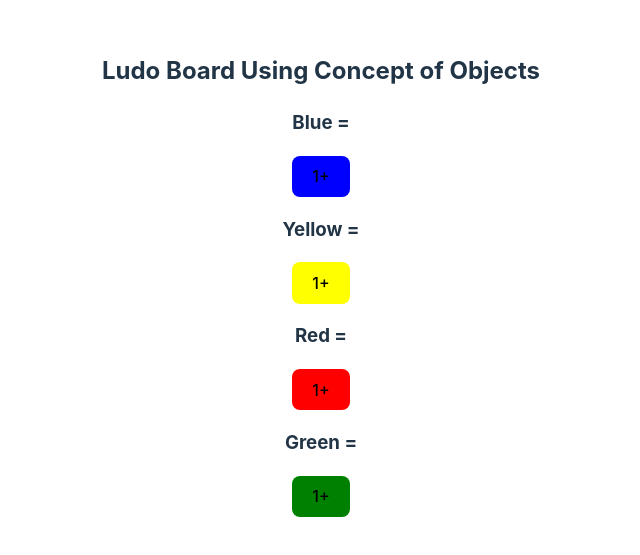
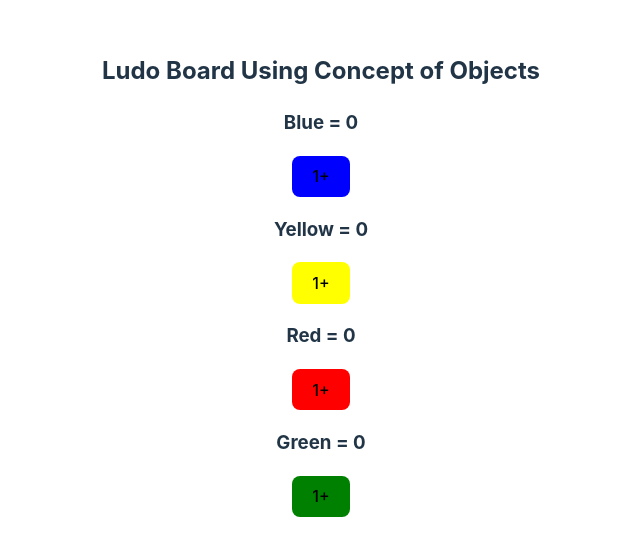
Before and after one commit to dhuruv0003/React-Basics-3, a React (Vite) app: page / in a window 1280 px wide. Shown: the part 125-680 px from the top of the page, without its empty margins (319-959 px from the left). Built offline with nearby package versions, Linux system fonts and the light colour scheme.

Commit message:
"new commit"

```diff
--- a/src/LudoBoard2.jsx
+++ b/src/LudoBoard2.jsx
@@ -1,16 +1,46 @@
 // Ludo Board using objects
+import { useState } from "react"
 
 export default function Ludoboard2() {
+
+    let ob = {
+        blue: 0,
+        yellow: 0,
+        red: 0,
+        green: 0
+    }
+    let [moves, setMoves] = useState(ob)
+
+      // now initially moves <= ob i.e ob is copied to moves
+
+
+    let handleblue=()=>{
+        setMoves((bluemove)=>{
+            bluemove:moves.blue+1;
+        })
+    }
+    // Expectations:=>  Above (bluemoves) should refer to object in moves and update their value i.e moves.blue by 1
+    // But in reality Nothing happens. Because in JS when we update any value in an object then only value changes. But there is no change in address of object.
+    // We know that useState() works or re-renders only if there is change in object.
+    //Now to do so when there is a change in value of object, we will copy it into another object by using ...operator is spread operator.
+
+
+
+
     return (
         <div>
             <h2>Ludo Board Using Concept of Objects</h2>
-            <h3>Blue = </h3>
-            <button style={{ backgroundColor: "blue" }}>1+</button>
-            <h3>Yellow = </h3>
+
+            <h3>Blue = {moves.blue}</h3>
+            <button onClick={handleblue} style={{ backgroundColor: "blue" }}> 1+ </button>
+
+            <h3>Yellow = {moves.yellow}</h3>
             <button style={{ backgroundColor: "yellow", color: "black" }}>1+</button>
-            <h3>Red = </h3>
-            <button  style={{ backgroundColor: "red" }}> 1+</button>
-            <h3>Green = </h3>
+
+            <h3>Red = {moves.red}</h3>
+            <button style={{ backgroundColor: "red" }}> 1+</button>
+
+            <h3>Green = {moves.green}</h3>
             <button style={{ backgroundColor: "green" }}>1+</button>
         </div>
     )
```
